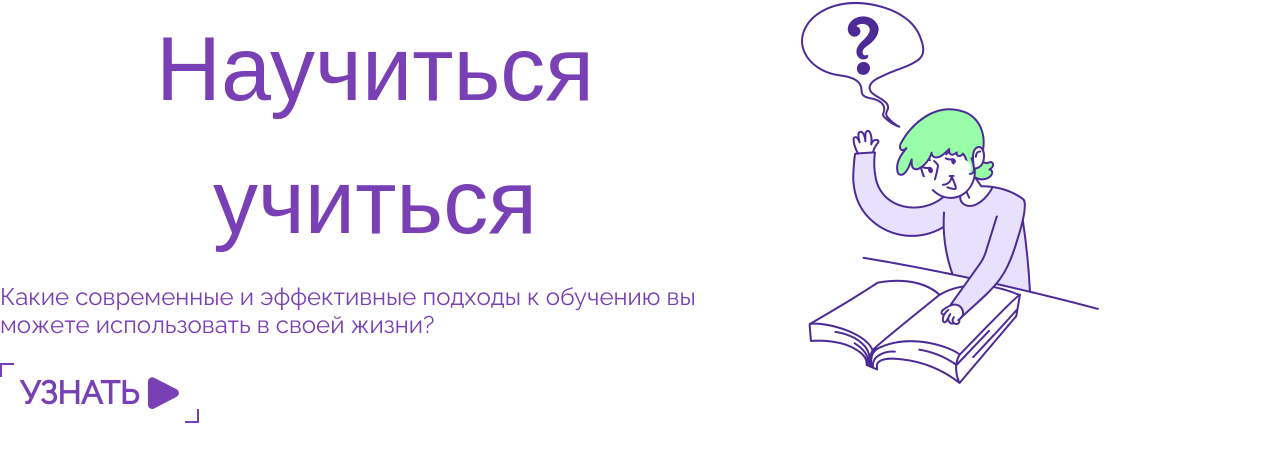
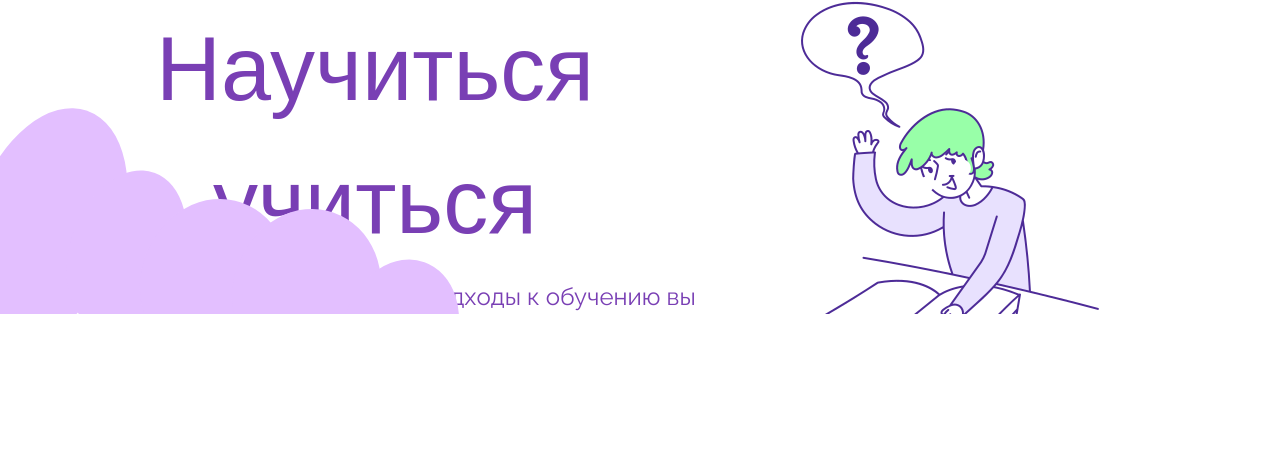
Before and after one commit to auroraptor/repeat, a React (Create React App) app: page / in a window 1280 px wide. Shown: the part 486-952 px from the top of the page. After the commit the page ends 800 px from the top, so only its background shows below. Built offline with nearby package versions, Linux system fonts and the light colour scheme.

Commit message:
feat: implement CloudsBackground component

```diff
--- a/src/components/App/App.module.scss
+++ b/src/components/App/App.module.scss
@@ -3,7 +3,10 @@
 
 .page {
   width: 100%;
+  height: 100vh;
+  overflow: hidden;
   margin: 0 auto;
+  position: relative;
 }
 
 .app {
--- a/src/components/App/App.tsx
+++ b/src/components/App/App.tsx
@@ -5,6 +5,7 @@ import { Dashboard } from '../Dashboard/Dashboard';
 import { NavBar } from '../NavBar/NavBar';
 import styles from './App.module.scss';
 import { Theme } from '../../types';
+import { CloudsBackground } from '../CloudsBackground/CloudsBackground';
 
 function App() {
   const [theme, setTheme] = useState<Theme>("light");
@@ -22,6 +23,7 @@ function App() {
       <NavBar theme={theme}></NavBar>
       <ThemeSelect onChange={handleThemeChange} />
     </section>
+    <CloudsBackground></CloudsBackground>
     </main>
   );
 }
--- /dev/null
+++ b/src/components/CloudsBackground/CloudsBackground.module.scss
@@ -0,0 +1,45 @@
+@import "../../assets/colors.scss";
+@import "../../assets/fonts.scss";
+
+.cloudPart {
+  background-color: $myrtle;
+  position: absolute;
+
+  border-radius: 50%;
+  transform: rotate(19.49deg);
+}
+
+.part1 {
+  width: 146.62px;
+  height: 239.74px;
+  bottom: -30px;
+  left: -26.02px;
+}
+
+.part2 {
+  width: 112.72px;
+  height: 166px;
+  bottom: -20px;
+  left: 70.38px;
+}
+
+.part3 {
+  width: 146.62px;
+  height: 166px;
+  bottom: -50px;
+  left: 140.78px;
+}
+
+.part4 {
+  width: 146.62px;
+  height: 166px;
+  bottom: -60px;
+  left: 233.38px;
+}
+
+.part5 {
+  width: 114.25px;
+  height: 146.36px;
+  bottom: -90px;
+  left: 342.75px;
+}
--- /dev/null
+++ b/src/components/CloudsBackground/CloudsBackground.tsx
@@ -0,0 +1,13 @@
+import styles from "./CloudsBackground.module.scss";
+
+export function CloudsBackground() {
+    return (
+      <div className={styles.cloudContainer}>
+        <div className={`${styles.cloudPart} ${styles.part1}`}></div>
+        <div className={`${styles.cloudPart} ${styles.part2}`}></div>
+        <div className={`${styles.cloudPart} ${styles.part3}`}></div>
+        <div className={`${styles.cloudPart} ${styles.part4}`}></div>
+        <div className={`${styles.cloudPart} ${styles.part5}`}></div>
+      </div>
+    );
+  }
```
